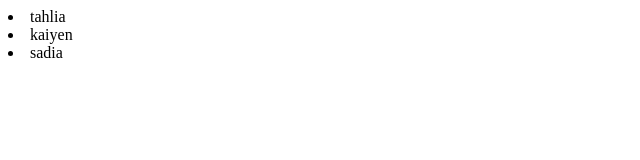
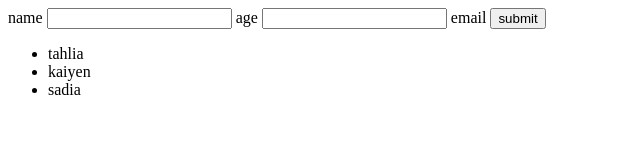
Before and after one commit to swthes/my_first-git, a plain HTML site: page index.html in a window 1280 px wide. Shown: the whole page, without its empty margins (0-640 px from the left). Drawn offline with Linux system fonts and the light colour scheme.

Commit message:
Added a form

```diff
--- a/index.html
+++ b/index.html
@@ -5,8 +5,18 @@
     <title>Document</title>
 </head>
 <body>
+    <form action="">
+    <label for="name">name</label>
+    <input type="text" name="name" id="name">
+    <label for="age">age</label>
+    <input type="text" name="age" id="age">
+    <label for="email">email</label>
+    <input type="submit" value="submit">
+    </form>
+    <ul>
     <li>tahlia</li>
     <li>kaiyen</li>
     <li>sadia</li>
+    </ul>
 </body>
 </html>
```
